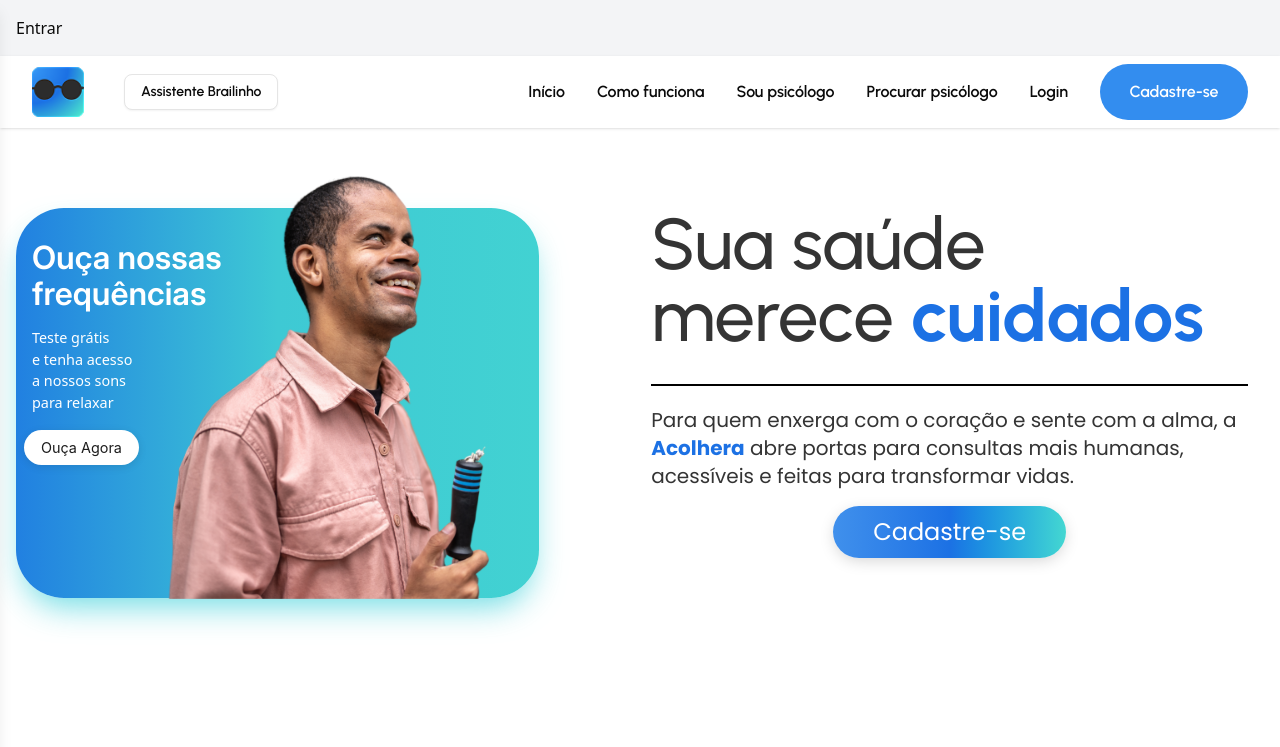
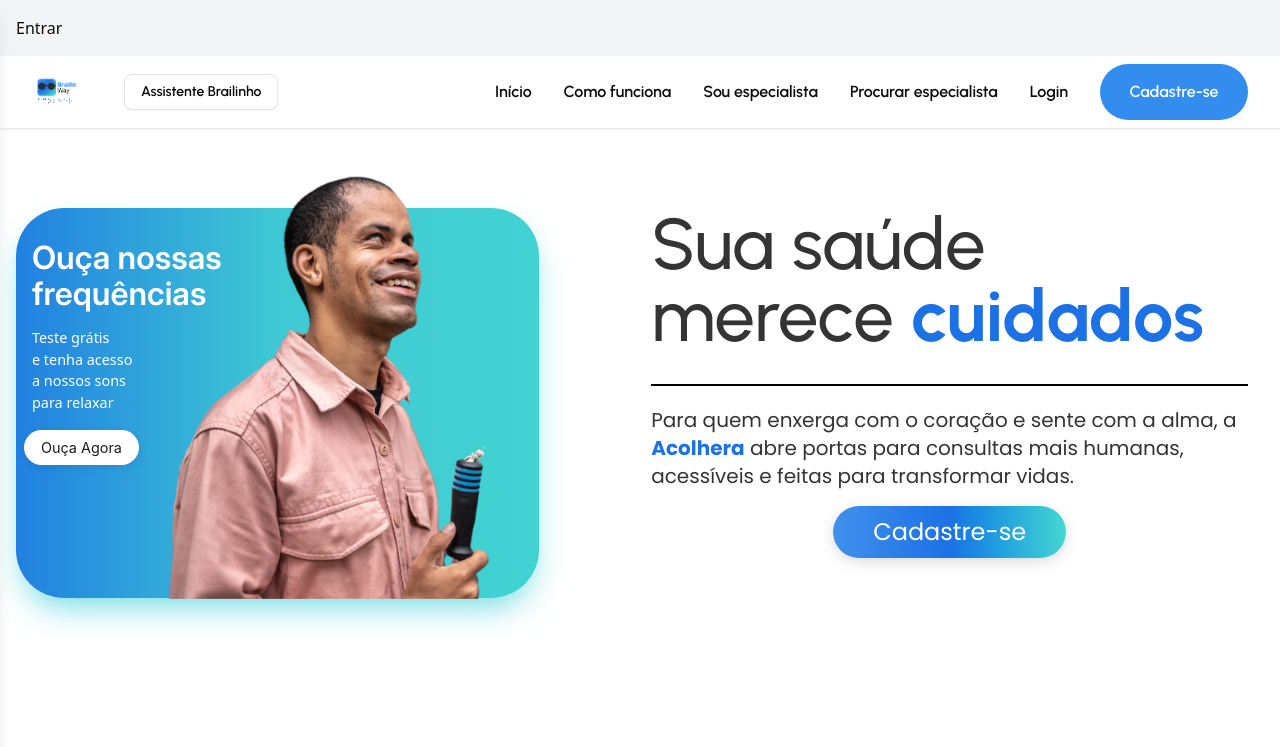
Before and after one commit to BrailleWay/frontend-nextjs-brailleway, a Next.js app: page /homepage in a window 1280 px wide. Shown: the top 747 px of the page. Built offline with nearby package versions, Linux system fonts and the light colour scheme; no server answers.

Commit message:
Descrição da imagens

```diff
--- a/app/ui/home/Header.js
+++ b/app/ui/home/Header.js
@@ -46,17 +46,25 @@ export default function Header() {
     <header className="relative">
       {/* Overlay (aparece apenas quando isOpen === true) */}
       <div
-        className={`fixed inset-0 bg-black bg-opacity-50 transition-opacity duration-300 ${
-          isOpen ? 'opacity-100 pointer-events-auto' : 'opacity-0 pointer-events-none'
-        }`}
+        className={`fixed inset-0 bg-black bg-opacity-50 transition-opacity duration-300 ${isOpen ? 'opacity-100 pointer-events-auto' : 'opacity-0 pointer-events-none'
+          }`}
       />
 
       <div className="header h-18 bg-white flex justify-between items-center shadow-sm px-4 md:px-8 font-['Urbanist-semibold']">
         {/* Logo: w-20 no desktop, md:w-16 em <768px, sm:w-12 em <640px */}
         <div className="flex-shrink-0 flex flex-row items-center gap-10">
           <Image
-            src='/logo.png' width={49} height={47}
-            alt="Logo Brailleway"
+            src='/home/brailleway_logo.png' width={500} height={500}
+            alt=" No canto esquerdo do cabeçalho, sobre um fundo branco, está posicionada a logo da Braille Way.
+A logo tem a forma de um quadrado com cantos arredondados. Esse quadrado possui um degradê suave
+que remete à brisa do mar:
+começa na borda inferior direita com um tom verde-água claro , passa por um azul vivo no centro ,
+e termina na parte superior com um azul mais claro e radiante .
+Dentro do quadrado há um ícone de óculos escuros, simbolizando acessibilidade visual.
+À direita do quadrado está o nome da marca: a palavra “Braille”, escrita em azul e em negrito, seguida logo abaixo pela palavra “Way”,
+em preto e sem negrito, formando “Braille Way”.
+Logo abaixo da logo visual, está escrita a palavra “acolher” em braille, representando o valor central da marca: inclusão e acolhimento."
+
             className="w-20 md:w-13 sm:w-12"
           />
           <PopoverDemo />
@@ -72,10 +80,10 @@ export default function Header() {
               <a href="#">Como funciona</a>
             </li>
             <li className="hover:text-[#338DEF]">
-              <a href="#">Sou psicólogo</a>
+              <a href="#">Sou especialista</a>
             </li>
             <li className="hover:text-[#338DEF]">
-              <a href="#">Procurar psicólogo</a>
+              <a href="#">Procurar especialista</a>
             </li>
             <li className="hover:text-[#338DEF]">
               <a href="#">Login</a>
--- a/app/ui/home/Section1.js
+++ b/app/ui/home/Section1.js
@@ -10,7 +10,15 @@ export default function Section1() {
             <div className="relative   flex justify-center items-center ">
                 <img
                     src="/home/familia (4).png"
-                    alt="família"
+                    alt="A imagem é composta por um fundo em formato de quadrado com um degradê que começa na borda inferior direita com um tom verde-água claro, transita para um azul vivo no centro e finaliza na parte superior com um azul mais claro e radiante, refletindo as cores da logo.
+
+Em frente a esse fundo colorido, há um homem enquadrado do peito para cima. Ele está olhando para a direita, levemente para cima, com uma expressão sorridente. É careca,  além de sobrancelhas finas e um nariz um pouco mais alongado.
+
+Ele veste uma camisa social de botão na cor cinza clara e segura uma bengala preta que possui três listras azuis.
+
+À direita da imagem, fora do quadrado colorido, há um texto posicionado logo abaixo do cabeçalho, sobre um fundo branco.
+
+"
                     className="img-vazada"
                 />
                 <div id="container-esquerda">
```
Also changed, not shown: public/home/brailleway_logo.png.
